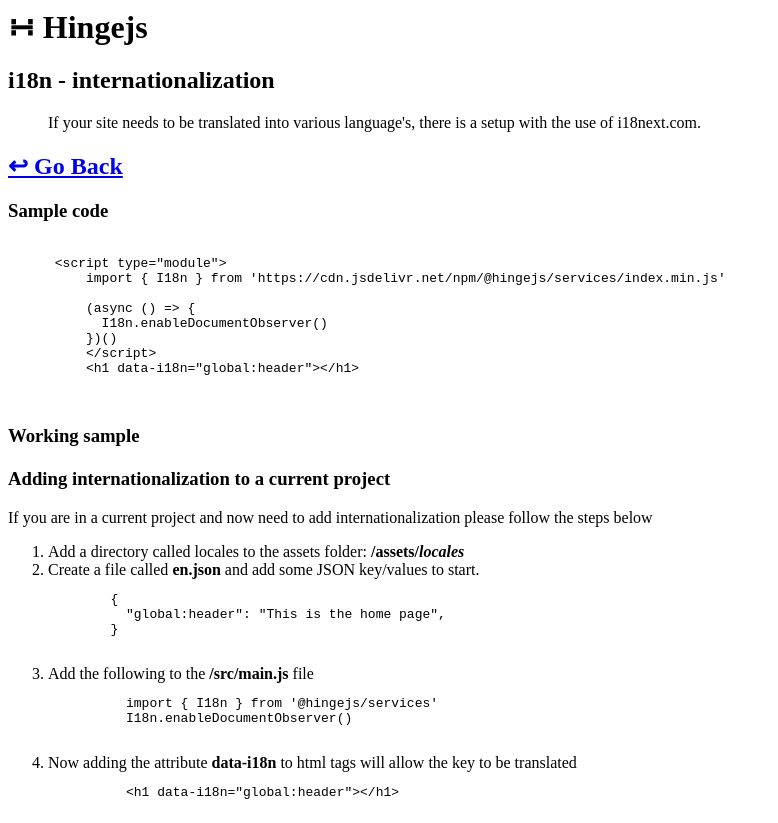
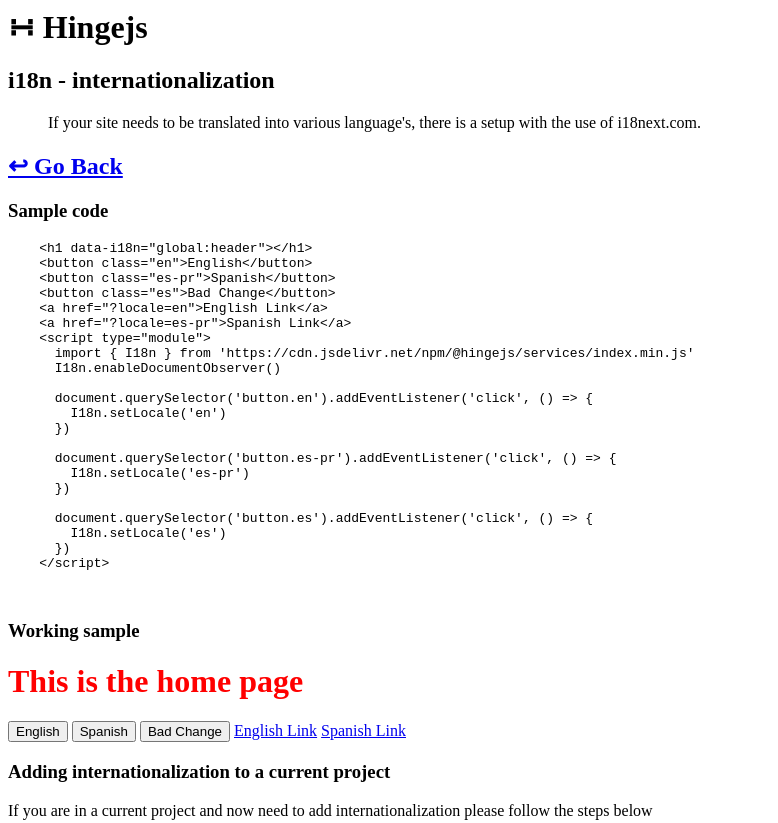
Before and after one commit to hingejs/services, a website built with webpack: page docs/i18n.html in a window 1280 px wide. Shown: the top 823 px of the page, without its empty margins (0-778 px from the left). Built offline with nearby package versions, Linux system fonts and the light colour scheme.

Commit message:
fixed i18n

```diff
--- a/docs/assets/locales/en.json
+++ b/docs/assets/locales/en.json
@@ -1,3 +1,3 @@
 {
-  "global:header": "This is the home page",
+  "global:header": "This is the home page"
 }
--- /dev/null
+++ b/docs/assets/locales/es-pr.json
@@ -0,0 +1,3 @@
+{
+  "global:header": "Esta es la página principal"
+}
--- a/docs/i18n.html
+++ b/docs/i18n.html
@@ -2,6 +2,11 @@
 
 <head>
   <title>&#8762; Hingejs</title>
+  <style>
+    .demo {
+      color: red;
+    }
+  </style>
 </head>
 
 <body>
@@ -17,27 +22,55 @@
   <h3>Sample code</h3>
 
   <pre>
+    &lt;h1 data-i18n="global:header">&lt;/h1>
+    &lt;button class="en">English&lt;/button>
+    &lt;button class="es-pr">Spanish&lt;/button>
+    &lt;button class="es">Bad Change&lt;/button>
+    &lt;a href="?locale=en">English Link&lt;/a>
+    &lt;a href="?locale=es-pr">Spanish Link&lt;/a>
+    &lt;script type="module">
+      import { I18n } from 'https://cdn.jsdelivr.net/npm/@hingejs/services/index.min.js'
+      I18n.enableDocumentObserver()
 
-      &lt;script type="module">
-          import { I18n } from 'https://cdn.jsdelivr.net/npm/@hingejs/services/index.min.js'
+      document.querySelector('button.en').addEventListener('click', () => {
+        I18n.setLocale('en')
+      })
 
-          (async () => {
-            I18n.enableDocumentObserver()
-          })()
-          &lt;/script>
-          &lt;h1 data-i18n="global:header">&lt;/h1>
+      document.querySelector('button.es-pr').addEventListener('click', () => {
+        I18n.setLocale('es-pr')
+      })
+
+      document.querySelector('button.es').addEventListener('click', () => {
+        I18n.setLocale('es')
+      })
+    &lt;/script>
 
   </pre>
 
   <h3>Working sample</h3>
+  <h1 class="demo" data-i18n="global:header"></h1>
+  <button class="en">English</button>
+  <button class="es-pr">Spanish</button>
+  <button class="es">Bad Change</button>
+  <a href="?locale=en">English Link</a>
+  <a href="?locale=es-pr">Spanish Link</a>
   <script type="module">
     import { I18n } from '../index.js'
-    console.log(I18n)
-    (async () => {
-      I18n.enableDocumentObserver()
-    })()
+    I18n.enableDocumentObserver()
+
+    document.querySelector('button.en').addEventListener('click', () => {
+      I18n.setLocale('en')
+    })
+
+    document.querySelector('button.es-pr').addEventListener('click', () => {
+      I18n.setLocale('es-pr')
+    })
+
+    document.querySelector('button.es').addEventListener('click', () => {
+      I18n.setLocale('es')
+    })
   </script>
-  <h1 data-i18n="global:header"></h1>
+
 
   <h3>Adding internationalization to a current project</h3>
   <p>If you are in a current project and now need to add internationalization please follow the steps below</p>
@@ -90,7 +123,6 @@
            }
 
          })
-
       </pre>
 
       in the HTML
--- a/index.js
+++ b/index.js
@@ -2,7 +2,7 @@
 import FetchInterceptor from './src/fetch-interceptor.js'
 import HtmlMarker from './src/html-marker.js'
 import HttpFetch from './src/http-fetch.js'
-//import I18n from './src/i18n.js'
+import I18n from './src/i18n.js'
 import ModelMixin from './src/model.mixin.js'
 import Observable from './src/observable.js'
 import Router from './src/router.js'
@@ -13,7 +13,7 @@
   FetchInterceptor,
   HtmlMarker,
   HttpFetch,
-  //I18n,
+  I18n,
   ModelMixin,
   Observable,
   Router,
--- a/package.json
+++ b/package.json
@@ -4,7 +4,6 @@
   "description": "Front-End ES6+ Classes used for UI development",
   "main": "index.js",
   "scripts": {
-    "build": "node_modules/.bin/webpack --mode production --config webpack.config.js",
     "lint": "./node_modules/.bin/eslint -c ./.eslintrc --ext .js ./src",
     "test": "./node_modules/.bin/karma start test/karma.conf.js"
   },
@@ -44,13 +43,8 @@
     "karma-sinon": "^1.0.5",
     "karma-webpack": "^3.0.5",
     "mocha": "^5.2.0",
-    "rollup": "^1.20.0",
     "sinon": "^7.2.3",
     "webpack": "^4.27.1",
     "webpack-cli": "^3.3.6"
-  },
-  "dependencies": {
-    "i18next": "^15.0.6",
-    "i18next-xhr-backend": "^2.0.1"
   }
 }
--- a/src/i18n.js
+++ b/src/i18n.js
@@ -1,6 +1,4 @@
 import Debounce from './debounce.js'
-import i18nBackend from 'i18next-xhr-backend'
-import i18next from 'i18next'
 
 const DEFAULT_LOCALE = 'en'
 const DEFAULT_DATE_TIME_OPTIONS = {
@@ -19,69 +17,56 @@
       { attr: 'placeholder', selector: 'data-i18n-placeholder' },
     ]
     this._attributeFilters = ['data-i18n', 'data-i18n-placeholder', 'data-i18n-caption']
-    this._translator = null
-    this._locale = null
-    this._i18next = i18next
+    this._localeId = null
     this._observer = null
+    this._registry = new Map()
+    this._loadPath = 'assets/locales/${lang}.json'
   }
 
-  getLocale() {
-    return this._locale
+  get localeId() {
+    return this._localeId
   }
 
-  formatDateTime(date, lng = this.getLocale()) {
+  set localeId(id) {
+    this._localeId = id
+  }
+
+  get loadPath() {
+    return this._interpolate({
+      params: { lang: this.localeId },
+      template: this._loadPath
+    })
+  }
+
+  set loadPath(url) {
+    this._loadPath = url
+  }
+
+  formatDateTime(date, lng = this.localeId) {
     return new Date(date).toLocaleDateString(lng, DEFAULT_DATE_TIME_OPTIONS)
   }
 
-  formatNumber(number, lng = this.getLocale()) {
+  formatNumber(number, lng = this.localeId) {
     return new Intl.NumberFormat(lng).format(number)
+  }
+
+  _interpolate({ params, template }) {
+    const keys = Object.keys(params)
+    let keyValues = Object.values(params)
+    return new Function(...keys, `return \`${template}\``)(...keyValues)
   }
 
   initSessionLocale() {
     const searchParams = new URLSearchParams(window.location.search)
     const locale = searchParams.get('locale')
     if (locale) {
-      sessionStorage.setItem('locale', locale)
+      window.sessionStorage.setItem('locale', locale)
     }
   }
 
   async init() {
-    return new Promise(async (resolve, reject) => {
-      const priorLocale = this._locale
-      this.initSessionLocale()
-
-      if (this._translator && priorLocale === this._locale) {
-        this._translator = await this.setLocale(this._locale)
-        resolve(this._translator)
-        return
-      }
-
-      this._i18next.use(i18nBackend)
-        .init({
-          backend: {
-            // for all available options read the backend's repository readme file
-            loadPath: '/assets/locales/{{lng}}.json'
-          },
-          fallbackLng: DEFAULT_LOCALE,
-          interpolation: {
-            format: (value, format, lng) => {
-              if (format === 'DateTime' || value instanceof Date) {
-                return this.formatDateTime(value, lng)
-              }
-              if (format === 'FormatNumber') {
-                return this.formatNumber(value, lng)
-              }
-              return value
-            }
-          }
-        })
-        .then(async () => {
-          this._translator = await this.setLocale(this._locale)
-          resolve(this._translator)
-        }).catch(error => {
-          reject(error)
-        })
-    })
+    this.initSessionLocale()
+    return this.setLocale(this.localeId)
   }
 
   /**
@@ -92,19 +77,34 @@
       if (!locale) {
         locale = window.sessionStorage.getItem('locale') || DEFAULT_LOCALE
       }
-      this._locale = locale
-      const lang = (locale.length > 2) ? locale.substring(0, 2) : locale
-      document.documentElement.setAttribute('lang', lang)
+      const previousLocaleId = this.localeId
+      if (this.localeId !== locale) {
+        this.localeId = locale
+      }
+      if (!this._registry.has(this.localeId)) {
+        const response = await fetch(this.loadPath)
+        if (response.ok) {
+          const responseJSON = await response.clone().json()
+          this._registry.set(this.localeId, responseJSON)
+        } else {
+          this.localeId = previousLocaleId
+          reject(response)
+          return
+        }
+      }
 
-      this._i18next.changeLanguage(locale)
-        .then(translator => {
-          this._translator = translator
-          resolve(translator)
-        }).catch(error => {
-          reject(error)
-        }
-        )
+      if (previousLocaleId !== this.localeId && this._registry.has(this.localeId)) {
+        window.sessionStorage.setItem('locale', this.localeId)
+        document.documentElement.setAttribute('lang', this.localeId)
+        this.translatePage()
+      }
+      resolve(this._translator)
     })
+  }
+
+  _translator(i18lKey) {
+    const keys = this._registry.get(this.localeId)
+    return keys && keys.hasOwnProperty(i18lKey) ? keys[i18lKey] : ''
   }
 
   setPageTitle(i18lKey) {
--- a/webpack.config.js
+++ b/webpack.config.js
@@ -5,7 +5,7 @@
   },
   output: {
     filename: '[name].min.js',
-    path: resolve(__dirname)
+    path: resolve(__dirname, 'dist')
   },
   resolve: { extensions: ['.js'] },
   watch: false
```
Also changed, not shown: 1 other file.
